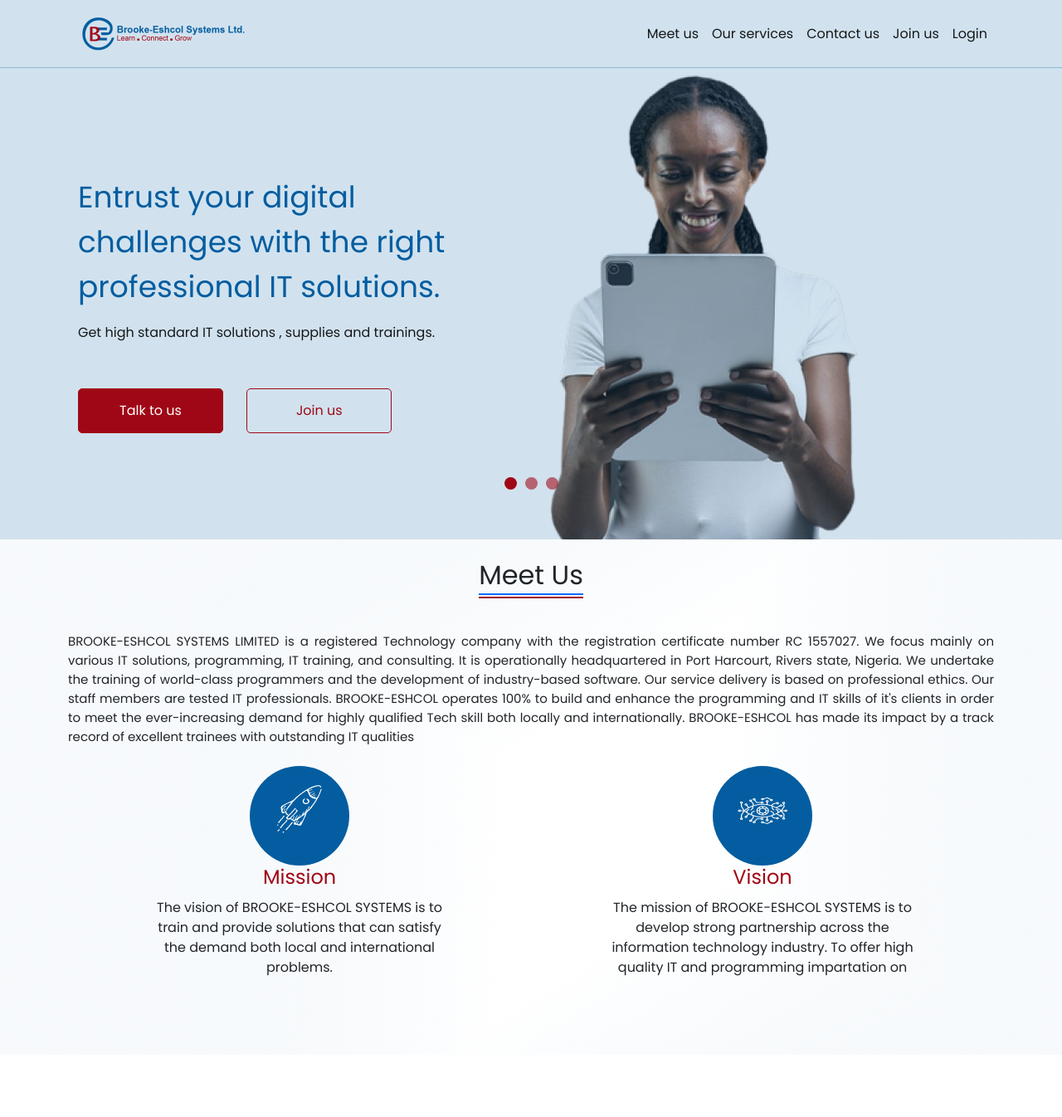
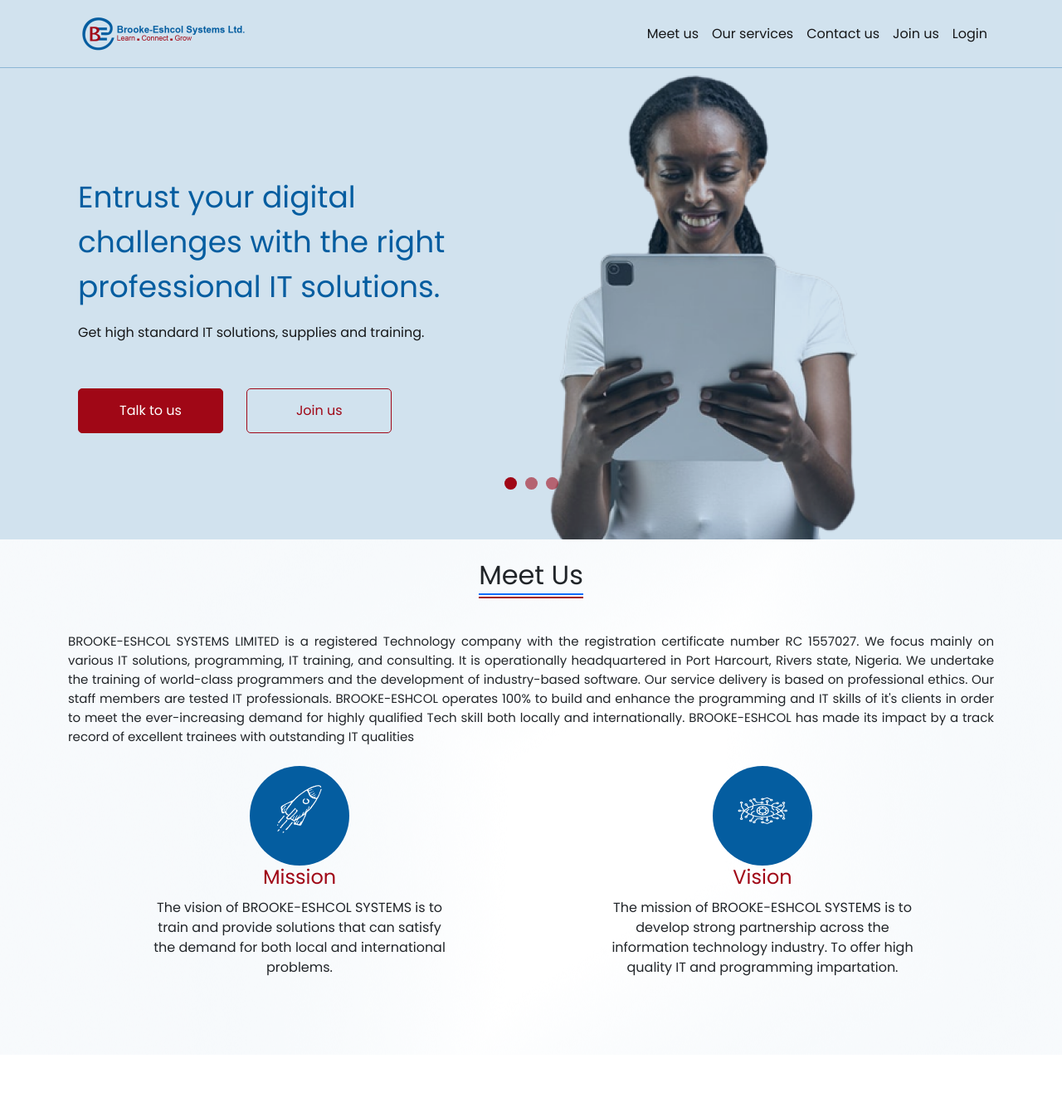
Before and after one commit to winninggodspower/brooke-eshcol-backend, a Django app: page / in a window 1280 px wide. Shown: the top 1346 px of the page at 83% size. Run offline with Django 4.2, Linux system fonts and the light colour scheme; some libraries are stand-ins or nearby versions.

Commit message:
made page changes

```diff
--- a/templates/index.html
+++ b/templates/index.html
@@ -24,7 +24,7 @@
                         with the right professional
                         IT solutions.
                     </h1>
-                    <p id="hero-ptext" class="text-dark">Get high standard IT solutions , supplies and trainings.</p>
+                    <p id="hero-ptext" class="text-dark">Get high standard IT solutions, supplies and training.</p>
 
                     <div class="hero-btns ">
                         <a href="tel:+2348123902721" class="btn d-inline-flex justify-content-center align-items-center btn-danger me-md-4">Talk to us</a>
@@ -78,7 +78,7 @@
                 <h4 class="text-danger text-center">Mission</h4>
                 <p id="mision-statement" class="text-center px-3">The vision of BROOKE-ESHCOL SYSTEMS is
                     to train and provide solutions that can
-                    satisfy the demand both local and international problems.</p>
+                    satisfy the demand for both local and international problems.</p>
             </div>
             <div class="">
                 <div
@@ -89,7 +89,7 @@
                 <p id="vision-statement" class="text-center px-3">
                     The mission of BROOKE-ESHCOL SYSTEMS is to
                     develop strong partnership across the information technology industry. To offer high
-                    quality IT and programming impartation on
+                    quality IT and programming impartation.
                 </p>
             </div>
         </div>
@@ -109,8 +109,8 @@
                 </div>
                 <h4 class="text-primary text-center services">Training</h4>
                 <p id="mision-statement" class="text-center px-3">
-                    We provide intense and highly professional
-                    courses including hardware, software and design trainings.
+                    We provide intensive and highly professional
+                    courses including hardware, software and design training.
                 </p>
                 <div class="learn-more-icon d-flex justify-content-center">
                     <a href="{% url 'services' %}" class="btn-danger bg-danger btn m-auto">Learn more</a>
@@ -136,11 +136,11 @@
                 </div>
                 <h4 class="text-primary text-center services">IT solutions</h4>
                 <p id="vision-statement" class="text-center px-3">
-                    We build usable, Friendly and universally acceptable product for both individual purposes and
-                    compoanies
+                    We build usable, friendly and universally acceptable products for both individuals and
+                    compoanies.
                 </p>
                 <div class="learn-more-icon d-flex justify-content-center">
-                    <a href="{% url 'services' %}" class="btn-danger bg-danger btn m-auto">Learn more</a>
+                    <a href="{% url 'services' %}" class="btn-danger bg-danger btn m-auto">Learn more...</a>
                 </div>
             </div>
         </div>
@@ -198,8 +198,8 @@
                     <h4 id="kids-club-heading" class="text-primary text-center text-md-start">Kids & Teens Club</h4>
                     <p id="kids-club-text">
                         Get the best IT instructors for your child. A fun real world coding and design and robotics
-                        classes for your child. Engage Your Child in Coding. Fun and Smart Game Based Online Learning
-                        for Kids Ages 6-14. Real Programming Language. Added Value to Your Kid's Screen Time
+                        classes for your child. Engage Your Child in Coding. Fun and Smart Game-Based Online Learning
+                        for Kids Ages 6-16. Real Programming Language. Added Value to Your Kid's Screen Time
                     </p>
                     <div class="d-flex d-md-none justify-content-center" style="margin-top: 10px;">
                         <img class="mx-auto" src=" {% static 'assets/img/children_using_a_tablet_computer.png' %}" alt="">
```
